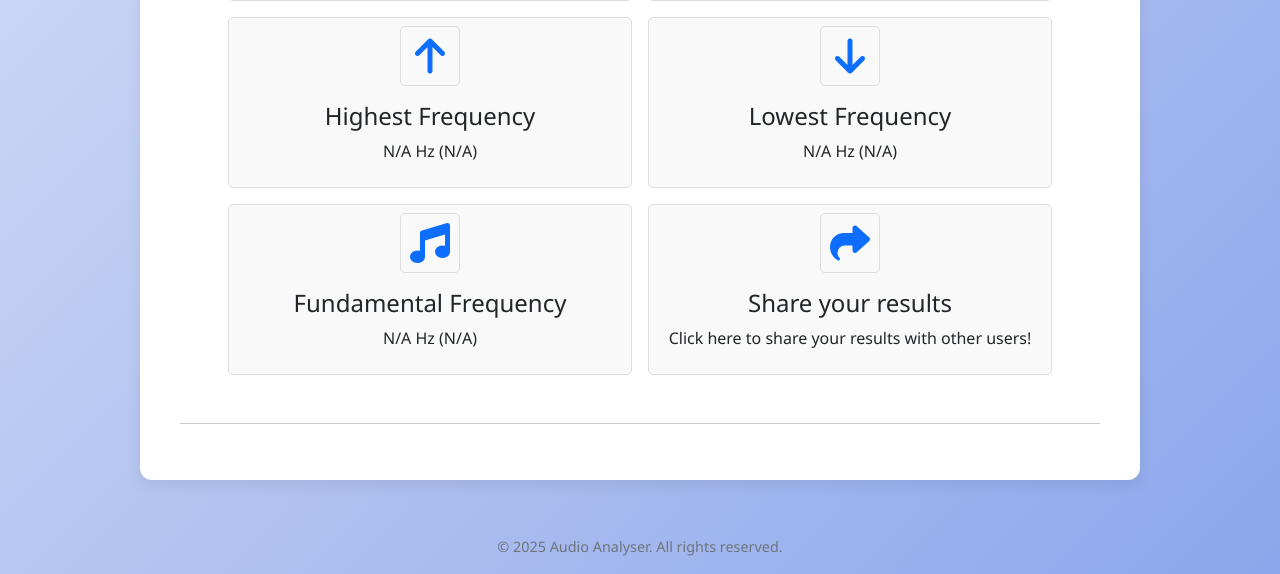
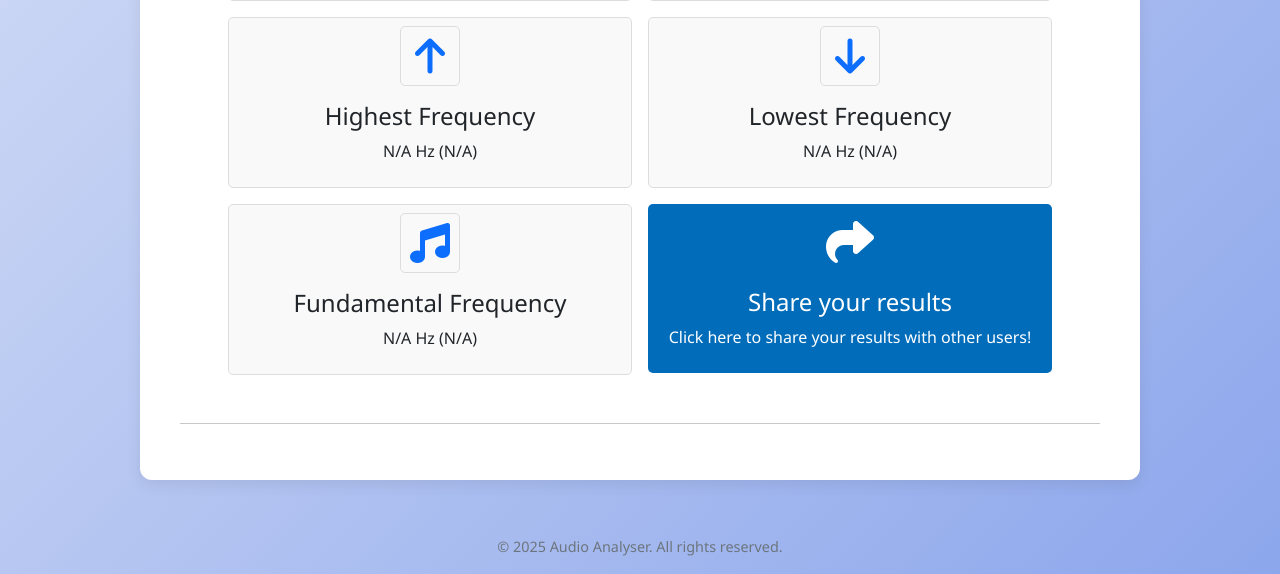
Before and after one commit to qwertytops/AudioAnalyser, a Flask app: page /analysis in a window 1280 px wide. Shown: the part 1395-1969 px from the top of the page. Run offline with Flask 3, Linux system fonts and the light colour scheme.

Commit message:
Made share button more distinct for the user and the oscilloscope more visible in dark mode

```diff
--- a/app/static/css/analysisView.css
+++ b/app/static/css/analysisView.css
@@ -46,6 +46,8 @@
     text-align: left;
     margin-top: 1rem;
 }
+
+
 
 .data-grid div {
     padding: 0.5rem;
@@ -140,3 +142,13 @@
     border-radius: 5px;
     background-color: #292828;
 }
+
+[data-bs-theme="dark"] #oscilloscope{
+    border: 1px solid #fff;
+    border-radius: 20px;
+    width: 90%;
+    max-width: 100%;
+    height: 200px;
+    display: block;
+    margin: 0 auto;
+}
--- a/app/static/css/introductoryView.css
+++ b/app/static/css/introductoryView.css
@@ -277,6 +277,37 @@ body {
     transition: color 0.2s ease;
 }
 
+.feature-card-share {
+    background-color: rgb(0, 108, 186) !important;
+    transition: transform 0.2s ease, box-shadow 0.2s ease;
+    border: none !important;
+    padding: 1rem;
+}
+
+.feature-card-share .feature-icon {
+    background-color: rgb(0, 108, 186);
+    border: none !important;
+    font-size: 3rem;
+    color: #ffffff;
+    transition: color 0.2s ease;
+}
+.feature-card-share .feature-icon i{
+    border: none !important;
+    padding: 0 !important;
+}
+
+.feature-card-share h4,
+.feature-card-share p {
+    color: #ffffff;
+}
+
+.feature-card-share:hover {
+    transform: translateY(-5px);
+    box-shadow: 0 8px 20px rgba(0, 21, 255, 0.825);
+    background-color: #f8f9fa;
+    border: none !important;
+}
+
 .feature-card:hover {
     transform: translateY(-5px);
     box-shadow: 0 8px 20px rgba(0, 0, 0, 0.15);
@@ -340,3 +371,11 @@ body {
     box-shadow: 0 8px 20px rgba(0, 0, 0, 0.15);
     background-color: #2e2e2e;
 }
+
+[data-bs-theme="dark"] .feature-card-share .feature-icon {
+    background-color: rgb(0, 108, 186)!important;
+    border: none !important;
+    font-size: 3rem;
+    color: #ffffff;
+    transition: color 0.2s ease;
+}
--- a/app/static/scripts/analysisView.js
+++ b/app/static/scripts/analysisView.js
@@ -310,7 +310,7 @@ function visualiseFullWaveform(audioBuffer) {
             canvasCtx.lineTo(x, y);
         }
 
-        canvasCtx.strokeStyle = 'rgb(0, 0, 0)';
+        canvasCtx.strokeStyle = 'rgb(0, 8, 255)';
         canvasCtx.lineWidth = 1;
         canvasCtx.stroke();
     }
--- a/app/templates/analysisView.html
+++ b/app/templates/analysisView.html
@@ -129,8 +129,9 @@
                     <h4>Fundamental Frequency</h4>
                     <p><span id="fundamental-frequency">N/A</span> Hz (<span id="fundamental-pitch">N/A</span>)</p>
                 </div>
+
                 <a href="share" class="text-decoration-none text-dark">
-                <div class="feature-card text-center">
+                <div class="feature-card-share text-center">
                     <div class="feature-icon mx-auto">
                         <i class="fas fa-share"></i>
                     </div>
```
